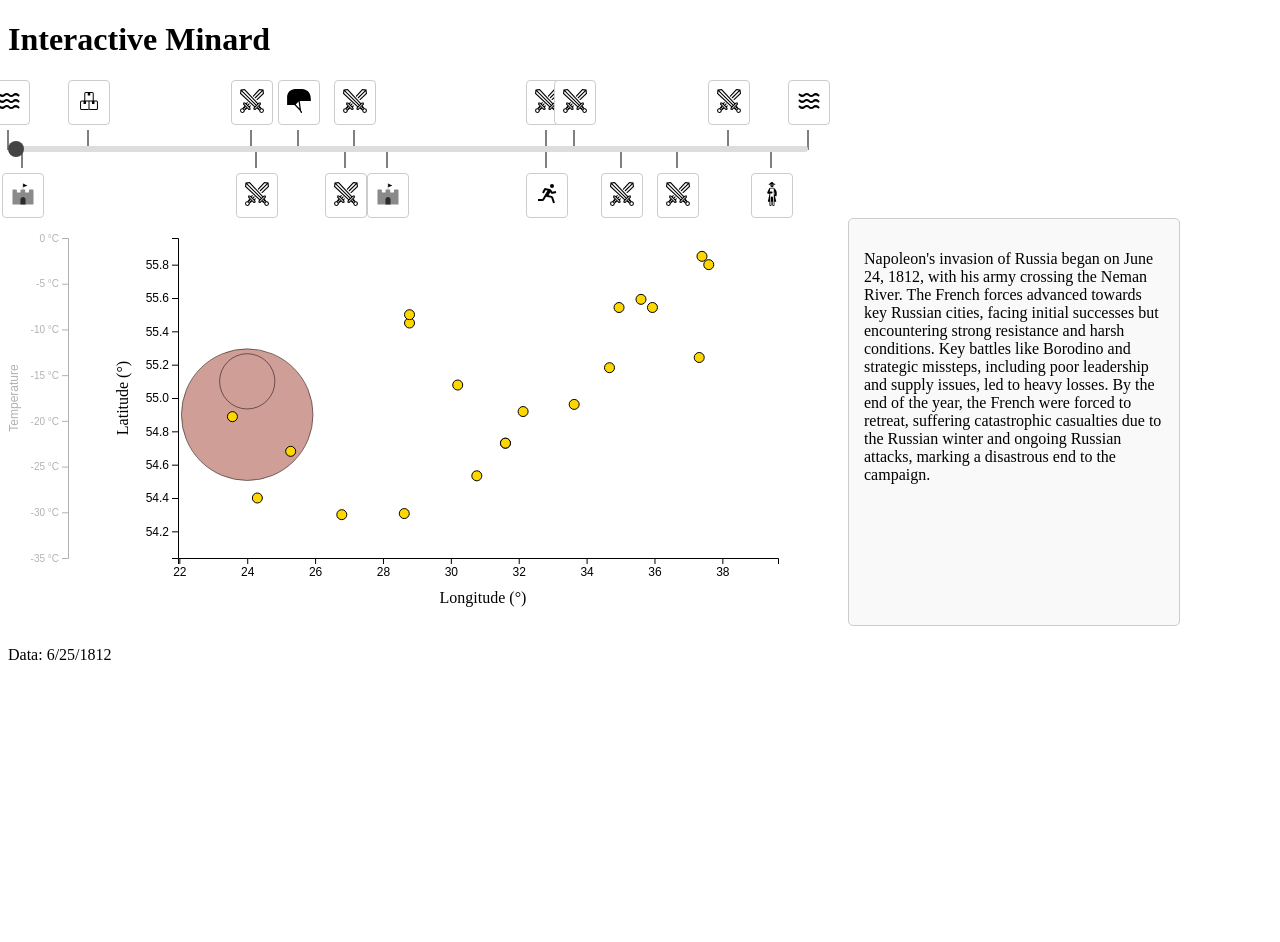
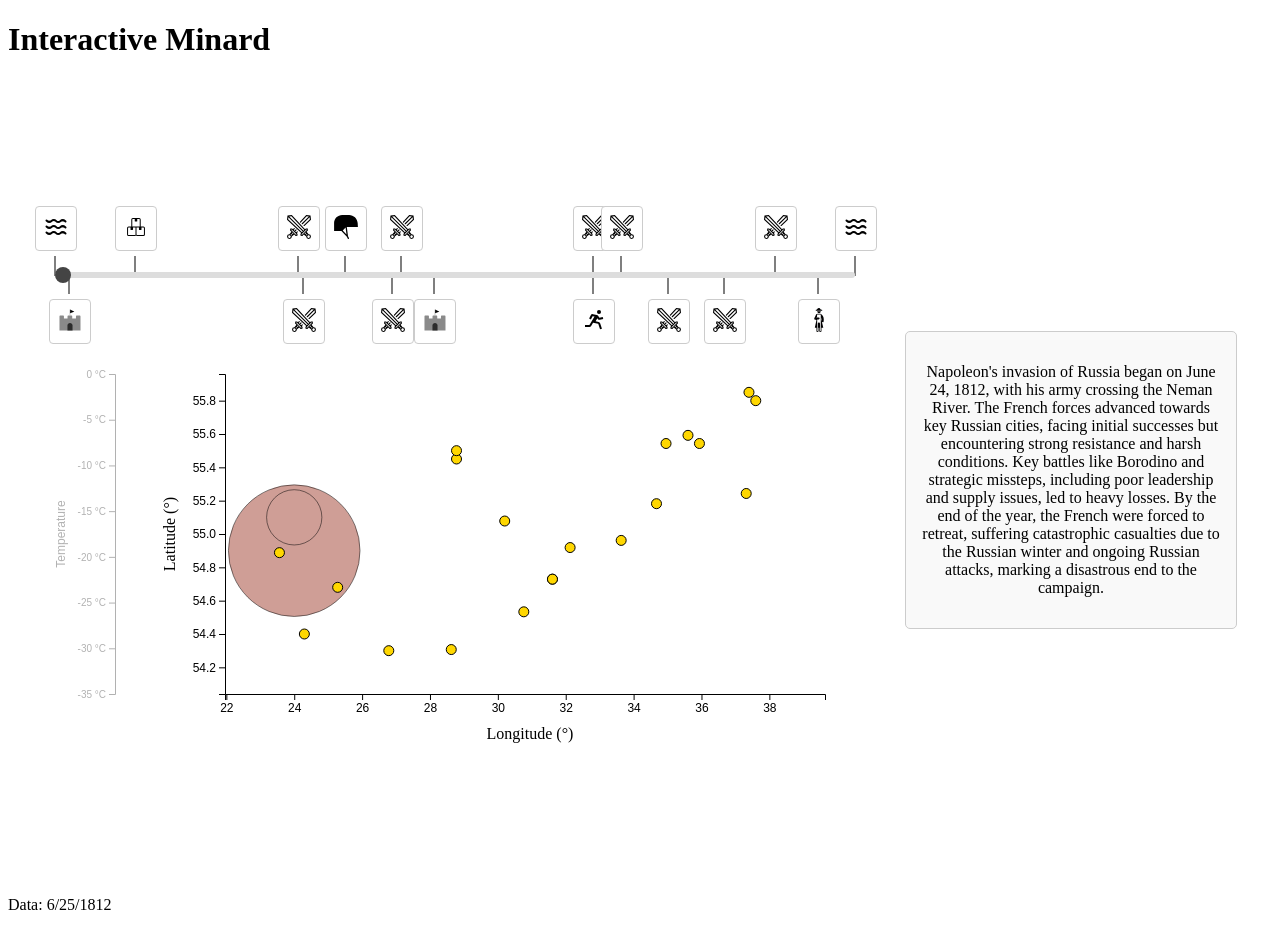
Before and after one commit to FGV-VIS-2025/tarefa-4-interactive_minard, a SvelteKit app: page / in a window 1280 px wide. Before the commit the page ends 800 px from the top, so only its background shows below. Built offline with nearby package versions, Linux system fonts and the light colour scheme.

Commit message:
Centralizando tudo

```diff
--- a/src/lib/TemperatureBar.svelte
+++ b/src/lib/TemperatureBar.svelte
@@ -6,9 +6,6 @@
     export let data = [];
 
     export let svgElement;
-    export let x;
-    export let y;
-    // let svg;
     let yScale;
     let barGroup;
     let tempBar;
@@ -50,7 +47,8 @@
         tempAxisGroup = svg.append("g")
             .attr("class", "temp-axis")
             .attr("transform", `translate(${margin.left + 10}, 0)`)
-            .call(tempAxis);
+            .call(tempAxis)
+            .attr("style", "transition: opacity 0.1s ease");
 
         tempAxisGroup.append("text")
             .attr("fill", "black")
@@ -70,7 +68,8 @@
             .attr("width", 10)
             .attr("fill", "steelblue")
             .attr("opacity", 0.8)
-            .style("display", "none");
+            .style("display", "none")
+            .attr("style", "transition: opacity 0.1s ease");
     }
 
     onMount(() => {
@@ -96,7 +95,7 @@
             tempBar.attr("y", yTop)
                    .attr("height", yBottom - yTop)
                    .style("display", "block")
-                   .style("opacity", 1);
+                   .style("opacity", 0.8);
 
             tempAxisGroup.style("opacity", 1)
                          .style("pointer-events", "all");
@@ -126,9 +125,3 @@
         }
     }
 </script>
-
-<style>
-    .temperature-bar rect {
-        transition: all 0.3s ease;
-    }
-</style>
--- a/src/lib/timebar.svelte
+++ b/src/lib/timebar.svelte
@@ -138,9 +138,11 @@
 
   <style>
     .timeline-container {
-      display: flex;
-      gap: 1rem;
-      flex-wrap: wrap;
+        display: flex;
+        gap: 1rem;
+        flex-wrap: wrap;
+        width: 100%;
+        pointer-events: all;
     }
 
     .event-button {
--- a/src/routes/+page.svelte
+++ b/src/routes/+page.svelte
@@ -210,7 +210,7 @@
 </script>
 
 <h1>Interactive Minard</h1>
-<Timebar
+<!-- <Timebar
     events={eventInfo}
     minTime={minTime}
     maxTime={maxTime}
@@ -218,16 +218,41 @@
     chartWidth={chartWidth}
     on:eventclick={handleEventClick}
     on:timeupdate={handleTimeUpdate}
-/>
+/> -->
 <!-- Gráfico -->
-<div class="chart-container">
+<!-- <div class="chart-container">
     <!-- Gráfico -->
-    <svg bind:this={svgElement} id="chart" width="800" height="500">
+    <!-- <svg bind:this={svgElement} id="chart" width="800" height="500">
         <TemperatureBar {svgElement} data={interpolatedData} {x} {y} />
     </svg>
 
     <!-- Add the Description component -->
-    <Description {selectedEvent} {eventInfo} />
+    <!-- <Description {selectedEvent} {eventInfo} />
+</div> -->
+
+<div class = "main-container">
+    <div class = "chart-container">
+        <div class = "timebar-wrapper">
+            <Timebar
+                class="time-slider"
+                events={eventInfo}
+                minTime={minTime}
+                maxTime={maxTime}
+                currentTime={currentTime}
+                chartWidth={chartWidth}
+                on:eventclick={handleEventClick}
+                on:timeupdate={handleTimeUpdate}
+            />
+        </div>
+
+        <svg bind:this={svgElement} id="chart" width="800" height="500">
+            <TemperatureBar {svgElement} data={interpolatedData} {x} {y} />
+        </svg>
+    </div>
+
+    <div class = "text-container">
+        <Description {selectedEvent} {eventInfo} />
+    </div>
 </div>
 
 
@@ -236,24 +261,39 @@
 <p>Data: {new Date(currentTime).toLocaleDateString()}</p>
 
 <style>
+    .main-container {
+        display: flex;
+        justify-content: center;  /* Centraliza os elementos horizontalmente */
+        align-items: center;  /* Alinha verticalmente os elementos */
+        gap: 20px;
+        height: 100vh;  /* Garante que ocupe toda a altura da tela */
+        flex-direction: row;  /* Coloca os elementos lado a lado */
+        flex-wrap: wrap;  /* Permite que os elementos quebrem para a linha seguinte se necessário */
+        text-align: center;  /* Centraliza o texto dentro da div */
+    }
+
+    .chart-container {
+        position: relative;
+        width: 800px;
+        max-width: 100%;  /* Garante que o gráfico seja responsivo */
+        margin-left: -100px;  /* Reduz a margem à esquerda, ajustando esse valor */
+    }
+
     #chart {
         display: block;
-        margin-bottom: 8px;
     }
-    .tooltip {
-        font-size: 12px;
-        font-family: sans-serif;
-        position: absolute;
-        text-align: left;
-        padding: 6px;
-        background: white;
-        border: 1px solid #ccc;
-        border-radius: 5px;
-        pointer-events: none;
+
+    .timebar-wrapper {
+        position: relative;
+        top: 0;  /* Define a posição relativa em relação ao contêiner */
+        margin-bottom: 10px;  /* Espaço entre o Timebar e o gráfico */
+        width: 100%;  /* Faz o timebar ocupar toda a largura disponível */
     }
-    .chart-container {
-        display: flex;
-        gap: 20px;
-        margin-bottom: 20px;
+
+    .text-container {
+        width: 250px;  /* Largura fixa para a caixa de texto */
+        padding-left: 10px;
+        max-width: 100%;  /* Garante que a largura não ultrapasse 100% */
+        box-sizing: border-box;  /* Inclui o padding na largura total */
     }
 </style>
```
